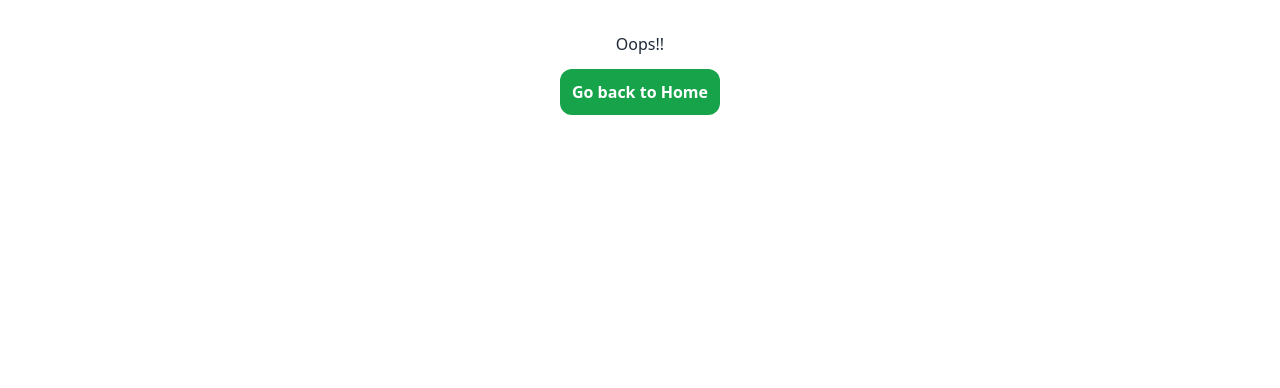
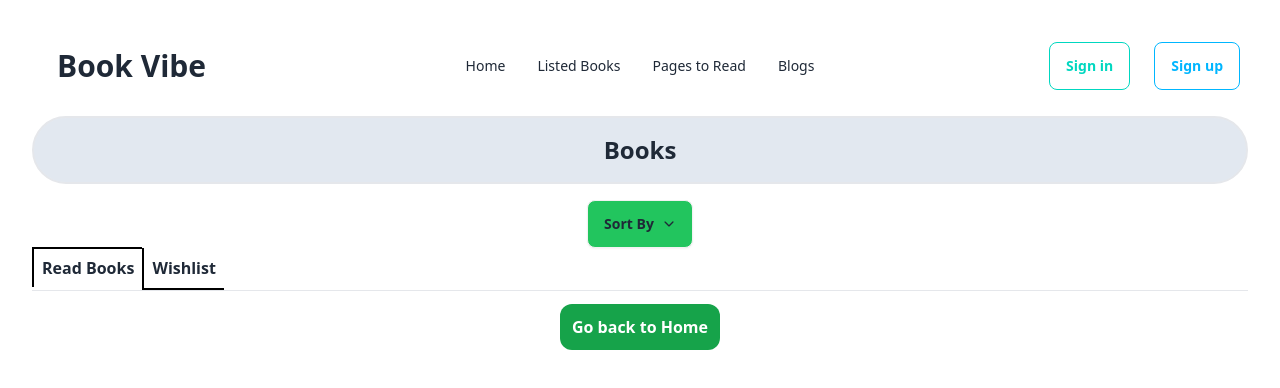
Before and after one commit to SanjidaOSD/assignment-8-books-vibe, a React (Vite) app: page /list in a window 1280 px wide. Shown: the top 388 px of the page. Built offline with nearby package versions, Linux system fonts and the light colour scheme.

Commit message:
created local Storage

```diff
--- a/public/book.json
+++ b/public/book.json
@@ -35,7 +35,7 @@
     },
     {
         "bookId": "3",
-        "bookName": "Emergency Response Plan",
+        "bookName": "Emergency Response",
         "author": "Harper Lee",
         "image": "https://i.ibb.co/WyGRNxf/istockphoto-1402901711-1024x1024.jpg",
         "review":"George Orwell's '1984' is a chilling dystopian novel that warns of the dangers of totalitarianism and the erosion of individual freedoms. With its grim portrayal of a surveillance state and thought control, '1984' remains a stark reminder of the perils of unchecked power.",
--- a/src/Components/Book/Book.jsx
+++ b/src/Components/Book/Book.jsx
@@ -8,10 +8,10 @@ import { Link } from 'react-router-dom';
 const Book = ({ book }) => {
     const {bookId, bookName, author, image, category, rating} = book
     return (
-        <div>
+        <Link to={`/book/${bookId}`}>
 
             <div className="card h-auto bg-base-100 shadow-xl">
-                <figure><img src={image} alt="Shoes" /></figure>
+                <figure><img src={image} alt="Book" /></figure>
                 <div className="card-body">
                     <div className='justify-between mb-4'>
                         {/* <TagsComponent tags={book.tags} /> */}
@@ -32,11 +32,11 @@ const Book = ({ book }) => {
                         </div>
                     </div>
                 </div>
-                <Link to={`/book/${bookId}`}>
+                {/* <Link to={`/book/${bookId}`}>
                 <button className="btn btn-active btn-accent">View Details</button>
-                </Link>
+                </Link> */}
             </div>
-        </div>
+            </Link>
     );
 };
 
--- a/src/Components/BookDetails/BookDetails.jsx
+++ b/src/Components/BookDetails/BookDetails.jsx
@@ -1,6 +1,7 @@
 import { Link, useLoaderData, useParams } from "react-router-dom";
 import { ToastContainer, toast } from 'react-toastify';
 import 'react-toastify/dist/ReactToastify.css';
+import { saveReadBooksApplication } from "../../Utility/localstorage";
 
 
 
@@ -15,6 +16,7 @@ const handleWishlist = ()=>{
     toast('Books added to wishlist');
 }
 const handleRead = ()=>{
+    saveReadBooksApplication(book)
     toast('Books added to read list')
 }
 
@@ -45,11 +47,11 @@ const handleRead = ()=>{
                             </div>
                             <div className="flex justify-between items-center">
                                 <p>Publisher :</p>
-                                <p className="mr-24 text-xl font-bold"> {publisher}.</p>
+                                <p className="mr-40 text-xl font-bold"> {publisher}.</p>
                             </div>
                            <div className="flex justify-between items-center">
                            <p>Year of Publishing : </p>
-                            <p className="mr-[265px] text-xl font-bold">{yearOfPublishing}</p>
+                            <p className="mr-[275px] text-xl font-bold">{yearOfPublishing}</p>
                            </div>
                            <div className="flex justify-between items-center">
                            <p>Rating :</p>
@@ -57,7 +59,7 @@ const handleRead = ()=>{
                            </div>
                         </div>
                         <div className="mt-16">
-                            <button onClick={handleRead} className="bg-[#2a6e93] p-3 mr-8  rounded-xl text-white font-bold" to='/home'>Read...</button>
+                            <button onClick={handleRead} className="bg-[#2c7ba5] p-3 mr-8  rounded-xl text-white font-bold" to='/home'>Read...</button>
                             <button onClick={handleWishlist} className="bg-[#29769f] p-3 rounded-xl text-white font-bold" to='/home'>Wishlist</button>
                             <ToastContainer />
                         </div>
--- /dev/null
+++ b/src/Components/BookList/BookList.jsx
@@ -0,0 +1,11 @@
+import React from 'react';
+
+const BookList = () => {
+    return (
+        <div>
+
+        </div>
+    );
+};
+
+export default BookList;
--- a/src/Components/Home/Home.jsx
+++ b/src/Components/Home/Home.jsx
@@ -1,4 +1,5 @@
 
+import { Link } from "react-router-dom";
 import BookImg from "../../assets/book.jpg";
 import Books from "../Books/Books";
 
@@ -11,12 +12,12 @@ const Home = () => {
                     <img className="h-[394px]" src={BookImg} />
                     <div className="md:text-start">
                         <h1 className="text-5xl font-bold">Books to freshen up your bookshelf</h1>
-                        <button className="btn bg-green-600 mt-16 md:mt-28 text-white font-bold">View The List</button>
+                        <Link to={'/list'} className="btn bg-green-600 mt-16 md:mt-28 text-white font-bold">View The List</Link>
                     </div>
                 </div>
             </div>
 
- <Books></Books>
+            <Books></Books>
 
         </div>
 
--- a/src/Components/ListedBooks/ListedBooks.jsx
+++ b/src/Components/ListedBooks/ListedBooks.jsx
@@ -1,13 +1,36 @@
-import { Link } from "react-router-dom";
+import { useEffect } from "react";
+import { Link, useLoaderData } from "react-router-dom";
+import { getStoredBookApplication } from "../../Utility/localstorage";
+import { IoIosArrowDown } from "react-icons/io";
 
 
 const ListedBooks = () => {
+    const books = useLoaderData();
+    useEffect(() => {
+        const storedBookIds = getStoredBookApplication();
+        if (books.length > 0) {
+            const readBooks = books.filter(book => storedBookIds.includes(book.id));
+            console.log(books, storedBookIds, readBooks)
+        }
+    })
     return (
         <div>
-            <h1>All listed books</h1>
+            <div className="border-2 font-bold text-2xl p-4 bg-slate-200 rounded-full mt-4 mb-4">
+            <h1>Books</h1>
+            </div>
+
+            <button className="btn bg-green-500">Sort By<IoIosArrowDown /></button>
+
+            <div className="text-left">
+                 <Link className="border-black border-l-2 border-t-2 p-2 font-bold">Read Books</Link>
+                <button className="border-black border-l-2 border-b-2 p-2 font-bold">Wishlist</button>
+                  <hr />
+            </div>
+
+
 
             <div className="mt-6">
-            <Link  className="bg-green-600 p-3 rounded-xl text-white font-bold" to='/home'>Go back to Home</Link>
+                <Link className="bg-green-600 p-3 rounded-xl text-white font-bold" to='/home'>Go back to Home</Link>
             </div>
         </div>
     );
--- /dev/null
+++ b/src/Utility/localstorage.js
@@ -0,0 +1,17 @@
+const getStoredBookApplication = () => {
+    const storedBookApplication = localStorage.getItem('book-applications');
+    if (storedBookApplication) {
+        return JSON.parse(storedBookApplication);
+    }
+    return [];
+}
+
+const saveReadBooksApplication = id => {
+    const storedBookApplication = getStoredBookApplication();
+    const exists = storedBookApplication.find(booksId => booksId === id);
+    if (!exists) {
+        storedBookApplication.push(id);
+        localStorage.setItem('book-applications',JSON.stringify(storedBookApplication))
+    }
+}
+export { getStoredBookApplication, saveReadBooksApplication }
--- a/src/main.jsx
+++ b/src/main.jsx
@@ -15,6 +15,7 @@ import ErrorPage from './Components/ErrorPage/ErrorPage.jsx';
 import BookDetails from './Components/BookDetails/BookDetails.jsx';
 
 
+
 const router = createBrowserRouter([
   {
     path: "/",
@@ -26,7 +27,7 @@ const router = createBrowserRouter([
         element: <Home></Home>,
       },
       {
-        path:'/books',
+        path:'./books',
         element:<ListedBooks></ListedBooks>
       },
       {
@@ -40,7 +41,12 @@ const router = createBrowserRouter([
       {
         path:'/book/:bookId',
         element:<BookDetails></BookDetails>,
-        loader: () => fetch('book.json'),
+        loader: () => fetch('/book.json'),
+      },
+      {
+        path:'/list',
+        element:<ListedBooks></ListedBooks>,
+        loader:() => fetch('/book.json')
       }
     ]
   },
```
Also changed, not shown: src/Components/ReadPages/ReadPages.jsx (+0 -56 lines).
